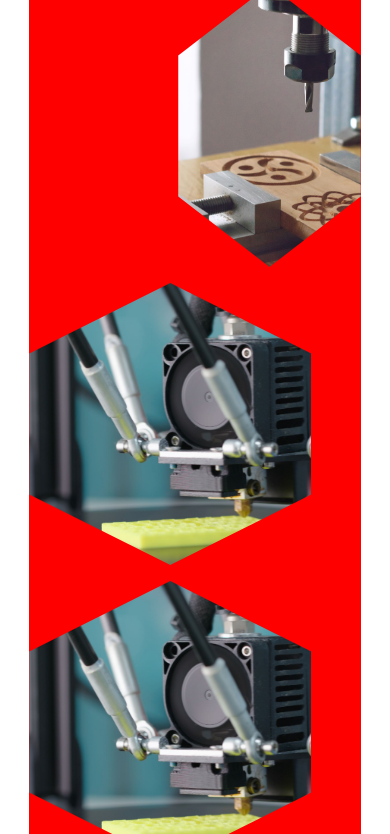
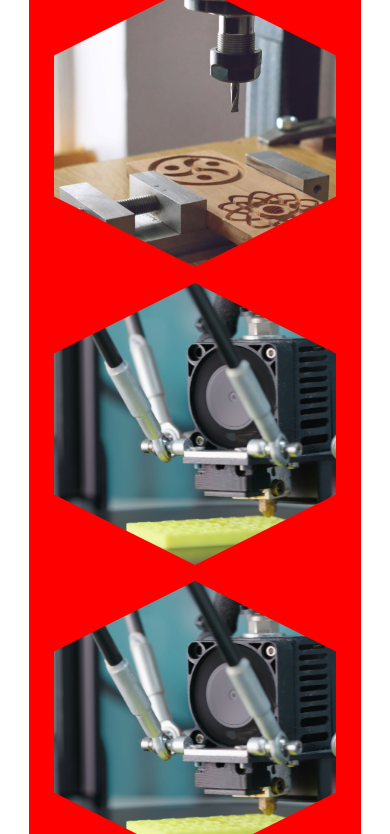
Before and after one commit to Raphoto1/Galeria-hexagonal-responsive, a plain HTML site: page index.html in a window 390 px wide. Shown: the part 52-886 px from the top of the page. Drawn offline with Linux system fonts and the light colour scheme.

Commit message:
funcionando ok

```diff
--- a/Styles/Scss/Assets/_Hexagono.scss
+++ b/Styles/Scss/Assets/_Hexagono.scss
@@ -27,7 +27,7 @@ $tiempoT: 0.5s;
         height: ($columna*2) + $espaciado;
         //ajuste desfase para hexagonos en el grid
         transition: $tiempoT;
-        &:nth-of-type(6n + 1){
+        &:nth-of-type(7n + 1){
             grid-column: 2 / span 2;
         }
         &:hover{
@@ -36,18 +36,18 @@ $tiempoT: 0.5s;
     }
 }
 // media queries
-@media screen and (min-width: 270px) and (max-width: 510px) {
-    .galleryItem{
-        &:first-of-type{
-            grid-column: 1 / span 2;
-        }
+@media screen and (max-width: 508px) {
+    .galleryItem:first-of-type{
+
+            grid-column: 1 / span 2 !important;
+
     }
     .Gallery{
         grid-auto-rows: ($columna*2) + $espaciado;
         background-color: red;
     }
 }
-@media screen and (min-width: 511px) and (max-width: 685px) {
+@media screen and (min-width: 509px) and (max-width: 685px) {
     .galleryItem:nth-child(odd){
         grid-column: 2 / span 2;
     }
@@ -74,7 +74,7 @@ $tiempoT: 0.5s;
         background-color: pink;
     }
 }
-@media screen and (min-width: 1034) and (max-width: 1208px) {
+@media screen and (min-width: 1034px) and (max-width: 1208px) {
     .galleryItem:nth-of-type(5n + 1){
         grid-column: 2 / span 2;
     }
@@ -83,7 +83,7 @@ $tiempoT: 0.5s;
         background-color: lightcoral;
     }
 }
-@media screen and (min-width: 1209) and (max-width: 1384px) {
+@media screen and (min-width: 1209px) and (max-width: 1384px) {
     .galleryItem:nth-of-type(6n + 1){
         grid-column: 2 / span 2;
     }
@@ -92,7 +92,7 @@ $tiempoT: 0.5s;
         background-color: lightgreen;
     }
 }
-@media screen and (min-width: 1385) {
+@media screen and (min-width: 1385px) {
     .galleryItem:nth-of-type(7n + 1){
         grid-column: 2 / span 2;
     }
--- a/index.html
+++ b/index.html
@@ -4,17 +4,14 @@
     <meta charset="UTF-8">
     <meta http-equiv="X-UA-Compatible" content="IE=edge">
     <meta name="viewport" content="width=device-width, initial-scale=1.0">
-    <link rel="stylesheet" href="/Styles/Styles.css">
+    <link rel="stylesheet" href="./Styles/Styles.css">
     <title>Galeria hexagonal</title>
 </head>
 <body>
     <h1>Galeria</h1>
     <main class="Gallery">
         <div class="galleryItem">
-            <img src="/Assets/Imagenes/Extras/cnc.jpg" alt="">
-        </div>
-        <div class="galleryItem">
-            <img src="/Assets/Imagenes/Extras/3dPrint.jpg" alt="">
+            <img src="./Assets/Imagenes/Extras/cnc.jpg" alt="">
         </div>
         <div class="galleryItem">
             <img src="/Assets/Imagenes/Extras/3dPrint.jpg" alt="">
```
Also changed, not shown: Styles/Styles.css, 1 other file.
